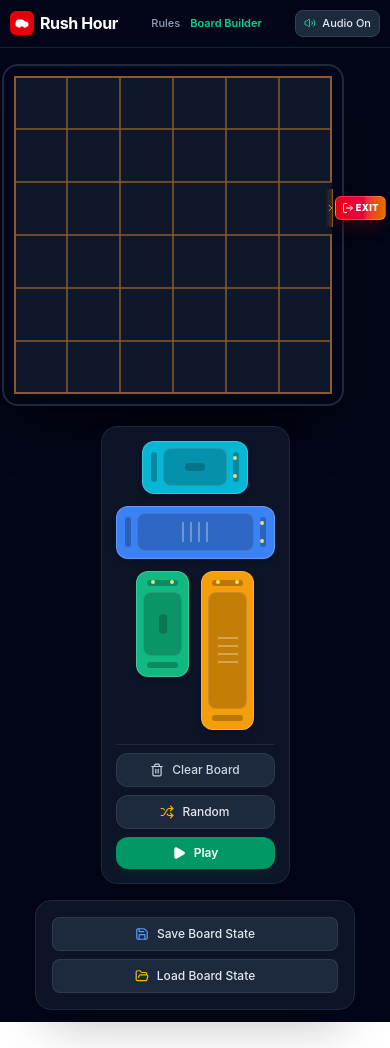
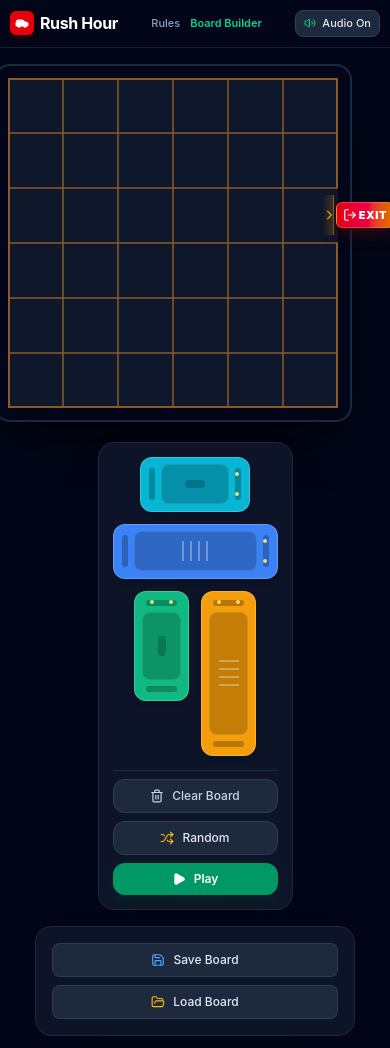
Before and after one commit to jonathandevor/RushHour, a React (Vite) app: page / in a window 390 px wide. Before the commit the page ends 1022 px from the top, so only its background shows below. Built offline with nearby package versions, Linux system fonts and the light colour scheme.

Commit message:
feat: enhance responsive board layout and builder
- Refactor dynamic cellSize calculation to better utilize screen space on large displays
- Enable vehicle removal via drag-and-drop to the palette area

```diff
--- a/src/App.tsx
+++ b/src/App.tsx
@@ -71,12 +71,32 @@ export default function App() {
 
   const isWideScreen = windowWidth >= 1150;
 
-  // Dynamically calculate optimal cellSize so board + frame + exit sign scale to fit the screen width
+  // Dynamically calculate optimal cellSize so board + frame + exit sign scale smoothly
+  // across all screens: smaller for mobile (down to 36px) and larger for large screens (up to 120px)
+  // so the elements fill the screen with only small gaps between windows and in margins.
   const dynamicCellSize = useMemo(() => {
-    const horizontalMargin = windowWidth < 640 ? 72 : 96;
-    const availableWidth = windowWidth - horizontalMargin;
-    return Math.max(36, Math.min(72, Math.floor(availableWidth / 6)));
-  }, [windowWidth]);
+    if (isWideScreen) {
+      // 3 columns: side panel (w-64 to w-80 ~ 260-320px) + board + side panel (260-320px) + gaps
+      // Available width for the center board: windowWidth - 2 * sideWidth - gaps
+      const sidePanelWidth = windowWidth >= 1600 ? 320 : windowWidth >= 1400 ? 280 : 256;
+      const gapsAndMargins = 96;
+      const availableForBoard = windowWidth - (2 * sidePanelWidth) - gapsAndMargins;
+      // Also respect viewport height so board fits comfortably vertically without scroll
+      const windowHeight = typeof window !== 'undefined' ? window.innerHeight : 800;
+      const availableHeightForBoard = windowHeight - 160;
+      const maxByDimension = Math.min(
+        Math.floor(availableForBoard / 6),
+        Math.floor(availableHeightForBoard / 6)
+      );
+      // Allow scaling up to 120px for large displays
+      return Math.max(72, Math.min(120, maxByDimension));
+    } else {
+      // Single column layout on narrow screens
+      const horizontalMargin = windowWidth < 640 ? 56 : 80;
+      const availableWidth = windowWidth - horizontalMargin;
+      return Math.max(36, Math.min(84, Math.floor(availableWidth / 6)));
+    }
+  }, [windowWidth, isWideScreen]);
 
   const handleSaveBoard = () => {
     soundManager.playClickSound();
@@ -641,14 +661,14 @@ export default function App() {
         mode={mode}
       />
 
-      {/* Main Game Stage */}
-      <main className="flex-1 max-w-7xl w-full mx-auto px-2 sm:px-6 lg:px-8 py-3 sm:py-6 flex flex-col items-center justify-start">
+      {/* Main Game Stage - scales to fill the screen on large monitors */}
+      <main className="flex-1 w-full mx-auto px-2 sm:px-6 lg:px-8 py-3 sm:py-6 flex flex-col items-center justify-start">
         {isWideScreen ? (
           /* Desktop Balanced 3-Column Layout */
-          <div className="w-full flex justify-center items-start gap-6">
+          <div className="w-full max-w-full flex justify-center items-start gap-4 sm:gap-6 lg:gap-8">
             {mode === 'SETUP' ? (
               <>
-                <div className="w-64 shrink-0 flex justify-end">
+                <div className="w-64 xl:w-72 2xl:w-80 shrink-0 flex justify-end">
                   <SetupPalette
                     onDone={handleDoneSetup}
                     onClearBoard={handleClearBoard}
@@ -657,6 +677,7 @@ export default function App() {
                     onDragStartTemplate={setActiveDragState}
                     onDragEndTemplate={() => setActiveDragState(null)}
                     cellSize={dynamicCellSize}
+                    onRemoveVehicle={handleRemoveVehicle}
                   />
                 </div>
                 <div className="shrink-0 flex items-center justify-center">
@@ -675,7 +696,7 @@ export default function App() {
                     cellSize={dynamicCellSize}
                   />
                 </div>
-                <div className="w-64 shrink-0 flex flex-col gap-4">
+                <div className="w-64 xl:w-72 2xl:w-80 shrink-0 flex flex-col items-start justify-start gap-4 -ml-8 sm:-ml-10 lg:-ml-12">
                   {vehicles.length > 0 && (
                     <aside
                       aria-label="Board Solver Status"
@@ -722,7 +743,7 @@ export default function App() {
                         className="w-full py-2.5 px-4 rounded-xl font-medium text-xs bg-slate-800 hover:bg-slate-700 text-slate-200 hover:text-white border border-slate-700/80 flex items-center justify-center gap-2 transition-all active:scale-[0.98] cursor-pointer"
                       >
                         <Save className="w-3.5 h-3.5 text-blue-400" />
-                        <span>Save Board State</span>
+                        <span>Save Board</span>
                       </button>
 
                       <button
@@ -730,7 +751,7 @@ export default function App() {
                         className="w-full py-2.5 px-4 rounded-xl font-medium text-xs bg-slate-800 hover:bg-slate-700 text-slate-200 hover:text-white border border-slate-700/80 flex items-center justify-center gap-2 transition-all active:scale-[0.98] cursor-pointer"
                       >
                         <FolderOpen className="w-3.5 h-3.5 text-amber-400" />
-                        <span>Load Board State</span>
+                        <span>Load Board</span>
                       </button>
                     </div>
 
@@ -756,7 +777,7 @@ export default function App() {
               </>
             ) : (
               <>
-                <div className="w-64 shrink-0">
+                <div className="w-64 xl:w-72 2xl:w-80 shrink-0">
                   <aside
                     aria-label="Game Controls"
                     className="w-full bg-slate-900/90 border border-slate-800 rounded-3xl p-5 flex flex-col gap-4 shadow-2xl backdrop-blur-sm select-none"
@@ -886,7 +907,7 @@ export default function App() {
                   />
                 </div>
                 {/* Invisible Spacer for dead-center balance in PLAY mode */}
-                <div className="w-64 shrink-0 invisible pointer-events-none" aria-hidden="true" />
+                <div className="w-64 xl:w-72 2xl:w-80 shrink-0 invisible pointer-events-none" aria-hidden="true" />
               </>
             )}
           </div>
@@ -1036,6 +1057,7 @@ export default function App() {
                     onDragStartTemplate={setActiveDragState}
                     onDragEndTemplate={() => setActiveDragState(null)}
                     cellSize={dynamicCellSize}
+                    onRemoveVehicle={handleRemoveVehicle}
                   />
                 </div>
 
@@ -1086,7 +1108,7 @@ export default function App() {
                         className="w-full py-2 sm:py-2.5 px-3 sm:px-4 rounded-lg sm:rounded-xl font-medium text-xs bg-slate-800 hover:bg-slate-700 text-slate-200 hover:text-white border border-slate-700/80 flex items-center justify-center gap-2 transition-all active:scale-[0.98] cursor-pointer"
                       >
                         <Save className="w-3.5 h-3.5 text-blue-400" />
-                        <span>Save Board State</span>
+                        <span>Save Board</span>
                       </button>
 
                       <button
@@ -1094,7 +1116,7 @@ export default function App() {
                         className="w-full py-2 sm:py-2.5 px-3 sm:px-4 rounded-lg sm:rounded-xl font-medium text-xs bg-slate-800 hover:bg-slate-700 text-slate-200 hover:text-white border border-slate-700/80 flex items-center justify-center gap-2 transition-all active:scale-[0.98] cursor-pointer"
                       >
                         <FolderOpen className="w-3.5 h-3.5 text-amber-400" />
-                        <span>Load Board State</span>
+                        <span>Load Board</span>
                       </button>
                     </div>
 
--- a/src/components/SetupPalette.tsx
+++ b/src/components/SetupPalette.tsx
@@ -15,6 +15,7 @@ interface SetupPaletteProps {
   onDragStartTemplate?: (dragState: { length: 2 | 3; orientation: Orientation; offsetX: number; offsetY: number }) => void;
   onDragEndTemplate?: () => void;
   cellSize?: number;
+  onRemoveVehicle?: (vehicleId: string) => void;
 }
 
 interface PaletteItem {
@@ -33,6 +34,7 @@ export const SetupPalette: React.FC<SetupPaletteProps> = ({
   onDragStartTemplate,
   onDragEndTemplate,
   cellSize,
+  onRemoveVehicle,
 }) => {
   const unit = cellSize && cellSize > 0 ? Math.min(cellSize, 68) : 68;
   const templates: PaletteItem[] = [
@@ -102,6 +104,21 @@ export const SetupPalette: React.FC<SetupPaletteProps> = ({
   return (
     <aside
       aria-label="Board Builder"
+      onDragOver={(e) => {
+        e.preventDefault();
+        e.dataTransfer.dropEffect = 'move';
+      }}
+      onDrop={(e) => {
+        e.preventDefault();
+        try {
+          const data = JSON.parse(e.dataTransfer.getData('application/json'));
+          if (data && data.vehicleId && onRemoveVehicle) {
+            onRemoveVehicle(data.vehicleId);
+          }
+        } catch {
+          // ignore
+        }
+      }}
       className="bg-slate-900/90 border border-slate-800 rounded-2xl sm:rounded-3xl p-3.5 sm:p-5 flex flex-col items-center gap-3.5 sm:gap-5 shadow-2xl backdrop-blur-sm shrink-0 select-none max-w-full"
     >
       {/* 4 Vehicles in their actual dimensions */}
```
